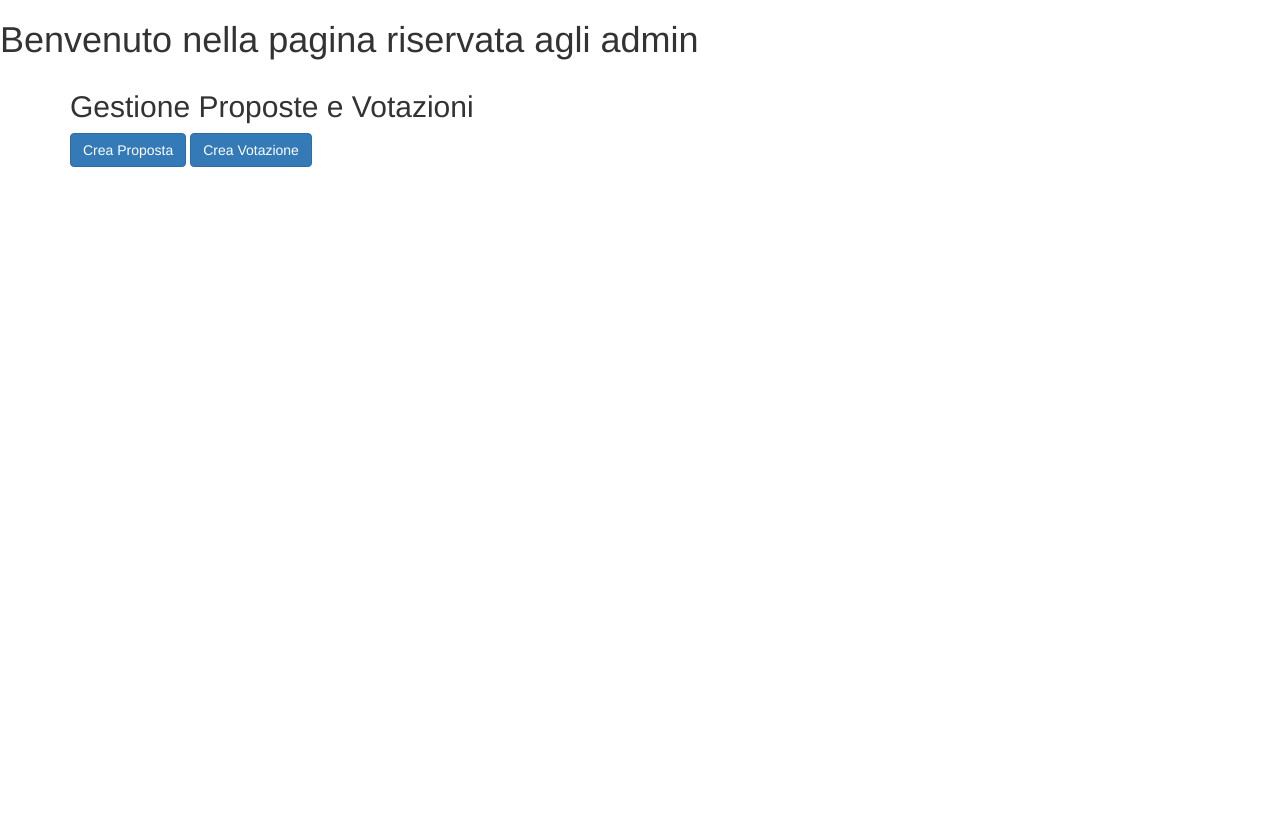
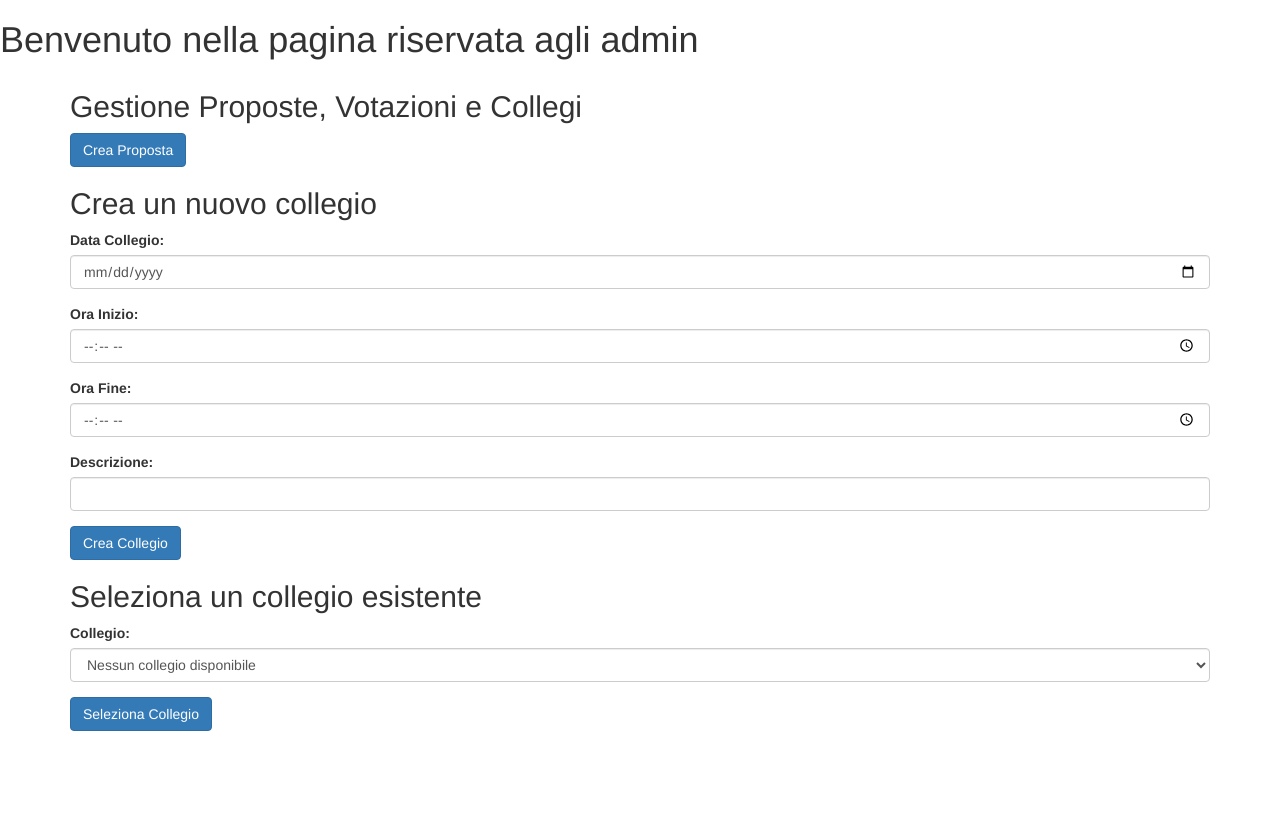
Before and after one commit to Tressilloide/GestioneCollegio, a PHP site: page /admin.php in a window 1280 px wide. Run offline with PHP 8.4, Linux system fonts and the light colour scheme; the visitor is signed in with stand-in values (Sample User, id 1); data that the repository does not hold is empty.

Commit message:
feat: adesso la pagina admin può creare o selezionare un collegio, inoltre quando si preme invia la pagina votazione riceve l'id del collegio

```diff
--- a/admin.php
+++ b/admin.php
@@ -12,6 +12,32 @@
         header("refresh:2; index.php");
         exit();
     }
+
+    include 'connessione.php';
+
+    if ($_SERVER['REQUEST_METHOD'] == 'POST') {
+        if (isset($_POST['crea_collegio'])) {
+            $data_collegio = mysqli_real_escape_string($db_conn, $_POST['data_collegio']);
+            $ora_inizio = mysqli_real_escape_string($db_conn, $_POST['ora_inizio']);
+            $ora_fine = mysqli_real_escape_string($db_conn, $_POST['ora_fine']);
+            $descrizione = mysqli_real_escape_string($db_conn, $_POST['descrizione']);
+
+            $query_collegio = "INSERT INTO tcollegiodocenti (data_collegio, ora_inizio, ora_fine, descrizione)
+                               VALUES ('$data_collegio', '$ora_inizio', '$ora_fine', '$descrizione')";
+
+            if (mysqli_query($db_conn, $query_collegio)) {
+                echo "<h2>Collegio creato con successo!</h2>";
+            } else {
+                echo "<h2>Errore nella creazione del collegio: " . mysqli_error($db_conn) . "</h2>";
+            }
+            // Redirect per evitare duplicati
+            header("Location: admin.php");
+            exit();
+        }
+    }
+
+    // Recupera i collegi esistenti per il menu a tendina
+    $collegi_result = mysqli_query($db_conn, "SELECT id_collegio, descrizione FROM tcollegiodocenti");
 ?>
 
 <!DOCTYPE html>
@@ -36,9 +62,47 @@
     <h1>Benvenuto nella pagina riservata agli admin</h1>
 
     <div class="container">
-        <h2>Gestione Proposte e Votazioni</h2>
+        <h2>Gestione Proposte, Votazioni e Collegi</h2>
         <a href="crea_proposta.php" class="btn btn-primary">Crea Proposta</a>
-        <a href="crea_votazione.php" class="btn btn-primary">Crea Votazione</a>
+        <h2>Crea un nuovo collegio</h2>
+        <form method="post" action="">
+            <div class="form-group">
+                <label for="data_collegio">Data Collegio:</label>
+                <input type="date" class="form-control" id="data_collegio" name="data_collegio" required>
+            </div>
+            <div class="form-group">
+                <label for="ora_inizio">Ora Inizio:</label>
+                <input type="time" class="form-control" id="ora_inizio" name="ora_inizio" required>
+            </div>
+            <div class="form-group">
+                <label for="ora_fine">Ora Fine:</label>
+                <input type="time" class="form-control" id="ora_fine" name="ora_fine" required>
+            </div>
+            <div class="form-group">
+                <label for="descrizione">Descrizione:</label>
+                <input type="text" class="form-control" id="descrizione" name="descrizione" required>
+            </div>
+            <button type="submit" class="btn btn-primary" name="crea_collegio">Crea Collegio</button>
+        </form>
+
+        <h2>Seleziona un collegio esistente</h2>
+        <form method="get" action="crea_votazione.php">
+            <div class="form-group">
+                <label for="id_collegio">Collegio:</label>
+                <select class="form-control" id="id_collegio" name="id_collegio" required>
+                    <?php
+                        if ($collegi_result && mysqli_num_rows($collegi_result) > 0) {
+                            while ($row = mysqli_fetch_assoc($collegi_result)) {
+                                echo "<option value='" . $row['id_collegio'] . "'>" . htmlspecialchars($row['descrizione']) . "</option>";
+                            }
+                        } else {
+                            echo "<option value=''>Nessun collegio disponibile</option>";
+                        }
+                    ?>
+                </select>
+            </div>
+            <button type="submit" class="btn btn-primary">Seleziona Collegio</button>
+        </form>
     </div>
 
     <script src="https://ajax.googleapis.com/ajax/libs/jquery/3.7.1/jquery.min.js"></script>
```
Also changed, not shown: crea_votazione.php (+19 -5 lines).
